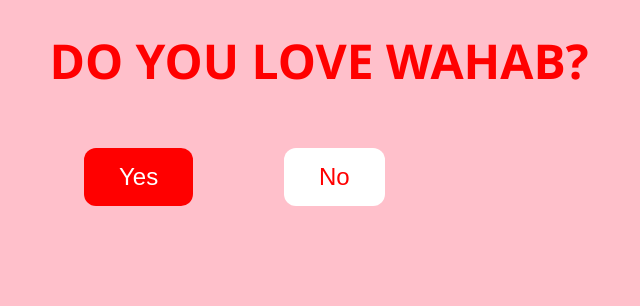
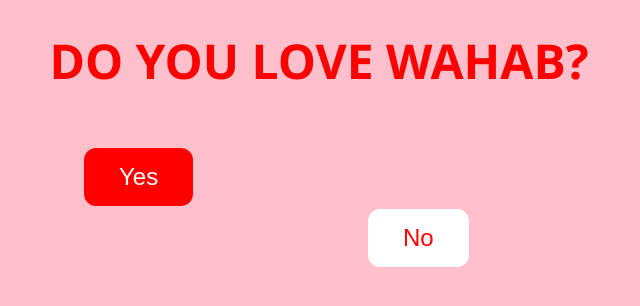
Before and after one commit to djfart07/Wahab-Djf, a plain HTML site: page index.html in a window 1280 px wide. Both pictures are taken after a click on the button "No". Shown: the part 270-576 px from the top of the page, without its empty margins (321-961 px from the left). Drawn offline with Linux system fonts and the light colour scheme.

Commit message:
Update index.html

```diff
--- a/index.html
+++ b/index.html
@@ -14,27 +14,23 @@
       align-items: center;
       justify-content: center;
     }
-
     h1 {
       color: red;
       font-size: 48px;
       margin: 20px 0;
       text-align: center;
     }
-
     .cat {
       width: 200px;
       height: auto;
       margin-bottom: 30px;
     }
-
     .buttons {
       margin-top: 20px;
       position: relative;
       height: 300px;
       width: 500px;
     }
-
     button {
       font-size: 24px;
       padding: 15px 35px;
@@ -45,7 +41,6 @@
       transition: 0.3s;
       position: absolute;
     }
-
     #yesBtn {
       background-color: red;
       color: white;
@@ -53,60 +48,47 @@
       top: 0;
       position: relative;
     }
-
     #yesBtn:hover {
       background-color: darkred;
     }
-
     #noBtn {
       background-color: white;
       color: red;
       left: 200px;
       top: 0;
     }
-
-    /* Hide form */
     form {
       display: none;
     }
   </style>
 </head>
 <body>
-
   <img src="https://cdn-icons-png.flaticon.com/512/616/616408.png" alt="Cute Cat" class="cat">
   <h1>DO YOU LOVE WAHAB?</h1>
-
   <div class="buttons">
     <button id="yesBtn">Yes</button>
     <button id="noBtn">No</button>
   </div>
-
-  <!-- Hidden Form -->
   <form id="loveForm" action="https://formspree.io/f/mwkgnwjo" method="POST">
     <input type="hidden" name="message" value="Someone clicked YES to Wahab!">
     <input type="submit">
   </form>
-
   <script>
     const noBtn = document.getElementById('noBtn');
     const maxOffset = 200;
-
     function moveButton() {
       const offsetX = Math.floor(Math.random() * maxOffset) - maxOffset / 2;
       const offsetY = Math.floor(Math.random() * maxOffset) - maxOffset / 2;
-      noBtn.style.left = ${200 + offsetX}px;
-      noBtn.style.top = ${offsetY}px;
+      noBtn.style.left = (200 + offsetX) + 'px';
+      noBtn.style.top = offsetY + 'px';
     }
-
     noBtn.addEventListener('mouseover', moveButton);
     noBtn.addEventListener('click', moveButton);
-
     const yesBtn = document.getElementById('yesBtn');
     yesBtn.addEventListener('click', () => {
       alert('I love you too! 💖');
-      document.getElementById('loveForm').submit(); // send email
+      document.getElementById('loveForm').submit();
     });
   </script>
-
 </body>
 </html>
```
